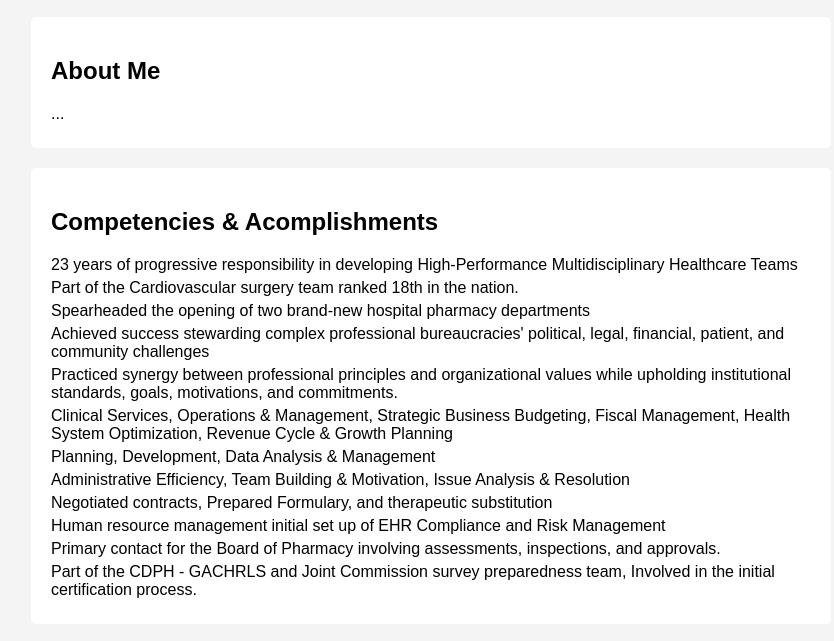
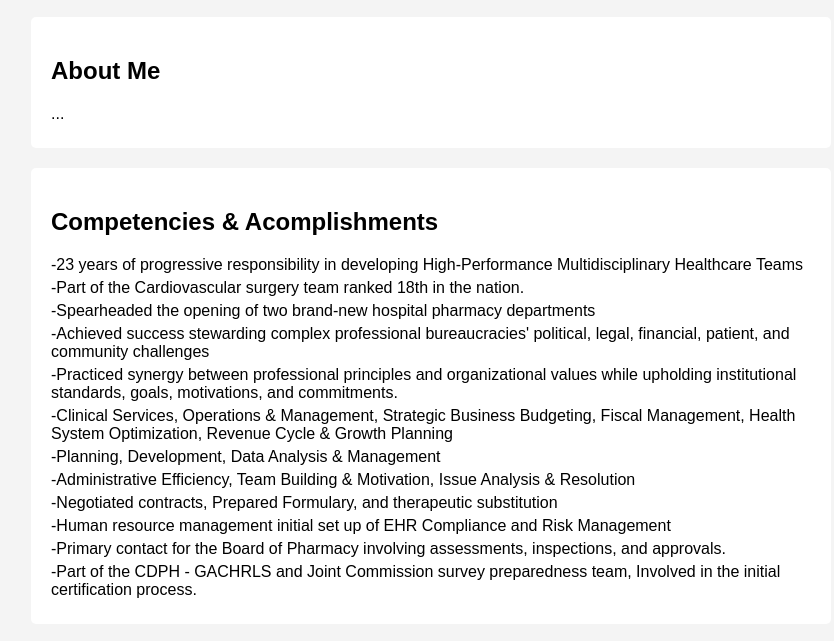
Before and after one commit to dharmair/dharmair.github.io, a plain HTML site: page index.html in a window 1280 px wide. Shown: the part 121-762 px from the top of the page, without its empty margins (209-1043 px from the left). Drawn offline with Linux system fonts and the light colour scheme.

Commit message:
updated2

```diff
--- a/index.html
+++ b/index.html
@@ -44,18 +44,18 @@
 
         <section class="section">
             <h2>Competencies & Acomplishments</h2>
-            <p>23 years of progressive responsibility in developing High-Performance Multidisciplinary Healthcare Teams</p>
-            <p>Part of the Cardiovascular surgery team ranked 18th in the nation.</p>
-            <p>Spearheaded the opening of two brand-new hospital pharmacy departments</p>
-            <p>Achieved success stewarding complex professional bureaucracies' political, legal, financial, patient, and community challenges</p>
-            <p>Practiced synergy between professional principles and organizational values while upholding institutional standards, goals, motivations, and commitments.</p>
-            <p>Clinical Services, Operations & Management, Strategic Business Budgeting, Fiscal Management, Health System Optimization, Revenue Cycle & Growth Planning</p>
-            <p>Planning, Development, Data Analysis & Management</p>
-            <p>Administrative Efficiency, Team Building & Motivation, Issue Analysis & Resolution</p>
-            <p>Negotiated contracts, Prepared Formulary, and therapeutic substitution</p>
-            <p>Human resource management initial set up of EHR Compliance and Risk Management</p>
-            <p>Primary contact for the Board of Pharmacy involving assessments, inspections, and approvals.</p>
-            <p>Part of the CDPH - GACHRLS and Joint Commission survey preparedness team, Involved in the initial certification process.</p>
+            <p>-23 years of progressive responsibility in developing High-Performance Multidisciplinary Healthcare Teams</p>
+            <p>-Part of the Cardiovascular surgery team ranked 18th in the nation.</p>
+            <p>-Spearheaded the opening of two brand-new hospital pharmacy departments</p>
+            <p>-Achieved success stewarding complex professional bureaucracies' political, legal, financial, patient, and community challenges</p>
+            <p>-Practiced synergy between professional principles and organizational values while upholding institutional standards, goals, motivations, and commitments.</p>
+            <p>-Clinical Services, Operations & Management, Strategic Business Budgeting, Fiscal Management, Health System Optimization, Revenue Cycle & Growth Planning</p>
+            <p>-Planning, Development, Data Analysis & Management</p>
+            <p>-Administrative Efficiency, Team Building & Motivation, Issue Analysis & Resolution</p>
+            <p>-Negotiated contracts, Prepared Formulary, and therapeutic substitution</p>
+            <p>-Human resource management initial set up of EHR Compliance and Risk Management</p>
+            <p>-Primary contact for the Board of Pharmacy involving assessments, inspections, and approvals.</p>
+            <p>-Part of the CDPH - GACHRLS and Joint Commission survey preparedness team, Involved in the initial certification process.</p>
         </section>
 
         <section class="section">
```
